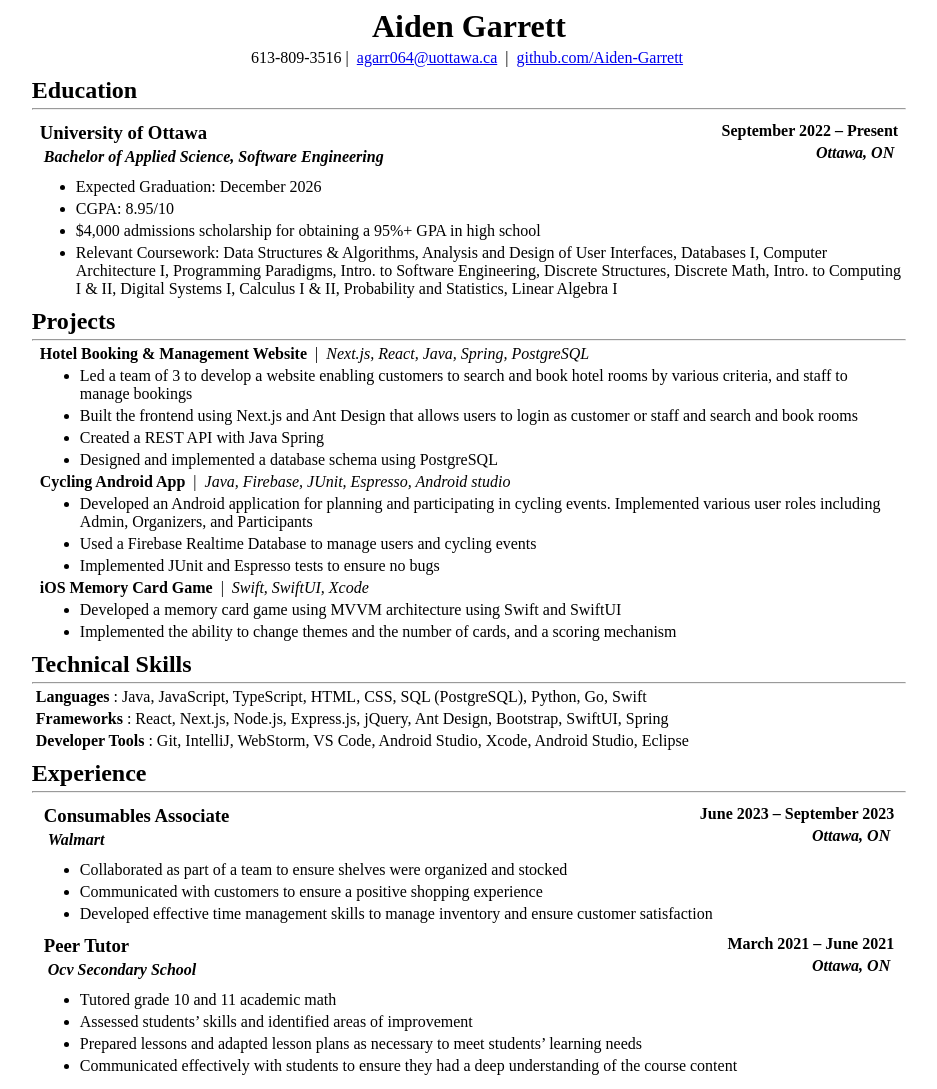
After one commit to farse028/portfolio, a PHP site: page /resume/aiden-resume.html in a window 1280 px wide. The commit adds this page. Shown: the whole page, without its empty margins (171-1108 px from the left). Run offline with PHP 8.4, Linux system fonts and the light colour scheme.

Commit message:
added resume

```diff
--- a/public/index.html
+++ b/public/index.html
@@ -34,7 +34,7 @@
 <div id="resume-section">
     <h2>Resume</h2>
     <div class="resumes">
-        <a href="" class="resume">
+        <a href="resume/aiden-resume.html" class="resume">
             <img src="" alt="screenshot of resume">
             Aiden Resume
         </a>
--- /dev/null
+++ b/public/resume/aiden-resume.css
@@ -0,0 +1,26 @@
+#contact-info {
+    text-align: center;
+}
+
+
+* {
+    margin: 4px;
+}
+
+body {
+    margin-left: 15%;
+    margin-right: 15%;
+}
+
+.section {
+    margin-bottom: 10px;
+}
+
+.header {
+    display: flex;
+    justify-content: space-between;
+}
+
+.date-location {
+    text-align: right;
+}
--- /dev/null
+++ b/public/resume/aiden-resume.html
@@ -0,0 +1,144 @@
+
+<!doctype html>
+<html lang="en">
+<head>
+    <meta charset="UTF-8">
+    <meta name="viewport"
+          content="width=device-width, user-scalable=no, initial-scale=1.0, maximum-scale=1.0, minimum-scale=1.0">
+    <meta http-equiv="X-UA-Compatible" content="ie=edge">
+    <link rel="stylesheet" href="aiden-resume.css">
+    <title>Resume</title>
+
+</head>
+<body>
+<div id="contact-info" class="section">
+    <h1>Aiden Garrett</h1>
+    <p>613-809-3516 | <a href="mailto::agarr064@uottawa.ca">agarr064@uottawa.ca</a> | <a
+            href="https://github.com/Aiden-Garrett" target="_blank">github.com/Aiden-Garrett</a></p>
+</div>
+<div id="education" class="section">
+    <h2>Education</h2>
+    <hr>
+    <div class="header">
+        <div class="info">
+            <h3>University of Ottawa</h3>
+            <h4><i>Bachelor of Applied Science, Software Engineering</i></h4>
+        </div>
+        <div class="date-location">
+            <h4>September 2022 – Present</h4>
+            <h4><i>Ottawa, ON</i></h4>
+        </div>
+    </div>
+    <ul>
+        <li>Expected Graduation: December 2026</li>
+        <li>CGPA: 8.95/10</li>
+        <li>$4,000 admissions scholarship for obtaining a 95%+ GPA in high school</li>
+        <li>Relevant Coursework: Data Structures & Algorithms, Analysis and Design of User Interfaces, Databases I,
+            Computer Architecture I, Programming Paradigms, Intro. to Software Engineering, Discrete Structures,
+            Discrete Math, Intro. to Computing I & II, Digital Systems I, Calculus I & II, Probability and Statistics,
+            Linear Algebra I
+        </li>
+    </ul>
+</div>
+<div id="projects" class="section">
+    <h2>Projects</h2>
+    <hr>
+    <div class="project">
+        <p><strong>Hotel Booking & Management Website</strong> | <i>Next.js, React, Java, Spring, PostgreSQL</i></p>
+        <ul>
+            <li>
+                Led a team of 3 to develop a website enabling customers to search and book hotel rooms by various
+                criteria, and
+                staff to manage bookings
+            </li>
+            <li>
+                Built the frontend using Next.js and Ant Design that allows users to login as customer or staff and
+                search and book
+                rooms
+            </li>
+            <li>
+                Created a REST API with Java Spring
+            </li>
+            <li>
+                Designed and implemented a database schema using PostgreSQL
+            </li>
+        </ul>
+    </div>
+    <div class="project">
+        <p><strong>Cycling Android App</strong> | <i>Java, Firebase, JUnit, Espresso, Android studio</i></p>
+        <ul>
+            <li>
+                Developed an Android application for planning and participating in cycling events. Implemented various
+                user roles
+                including Admin, Organizers, and Participants
+            </li>
+            <li>
+                Used a Firebase Realtime Database to manage users and cycling events
+            </li>
+            <li>
+                Implemented JUnit and Espresso tests to ensure no bugs
+            </li>
+        </ul>
+    </div>
+    <div class="project">
+        <p><strong>iOS Memory Card Game</strong> | <i>Swift, SwiftUI, Xcode</i></p>
+        <ul>
+            <li>
+                Developed a memory card game using MVVM architecture using Swift and SwiftUI
+            </li>
+            <li>
+                Implemented the ability to change themes and the number of cards, and a scoring mechanism
+            </li>
+        </ul>
+    </div>
+</div>
+<div id="skills" class="section">
+    <h2>Technical Skills</h2>
+    <hr>
+    <p><strong>Languages</strong>: Java, JavaScript, TypeScript, HTML, CSS, SQL (PostgreSQL), Python, Go, Swift</p>
+    <p><strong>Frameworks</strong>: React, Next.js, Node.js, Express.js, jQuery, Ant Design, Bootstrap, SwiftUI, Spring
+    </p>
+    <p><strong>Developer Tools</strong>: Git, IntelliJ, WebStorm, VS Code, Android Studio, Xcode, Android Studio,
+        Eclipse</p>
+</div>
+<div id="experience" class="section">
+    <h2>Experience</h2>
+    <hr>
+    <div class="exp">
+        <div class="header">
+            <div class="info">
+                <h3>Consumables Associate</h3>
+                <h4><i>Walmart</i></h4>
+            </div>
+            <div class="date-location">
+                <h4>June 2023 – September 2023</h4>
+                <h4><i>Ottawa, ON</i></h4>
+            </div>
+        </div>
+        <ul>
+            <li>Collaborated as part of a team to ensure shelves were organized and stocked</li>
+            <li>Communicated with customers to ensure a positive shopping experience</li>
+            <li>Developed effective time management skills to manage inventory and ensure customer satisfaction</li>
+        </ul>
+    </div>
+    <div class="exp">
+        <div class="header">
+            <div class="info">
+                <h3>Peer Tutor</h3>
+                <h4><i>Ocv Secondary School</i></h4>
+            </div>
+            <div class="date-location">
+                <h4>March 2021 – June 2021</h4>
+                <h4><i>Ottawa, ON</i></h4>
+            </div>
+        </div>
+        <ul>
+            <li>Tutored grade 10 and 11 academic math</li>
+            <li>Assessed students’ skills and identified areas of improvement</li>
+            <li>Prepared lessons and adapted lesson plans as necessary to meet students’ learning needs</li>
+            <li>Communicated effectively with students to ensure they had a deep understanding of the course content</li>
+        </ul>
+    </div>
+</div>
+</body>
+</html>
--- a/public/styles.css
+++ b/public/styles.css
@@ -1,3 +1,6 @@
+. {
+    font-family: Arial, Helvetica, sans-serif;
+}
 
 .resumes {
     display: flex;
@@ -26,5 +29,5 @@
 }
 
 .resume:hover {
-    border: 5px solid #4B9CD3;
+    border: 5px solid #7BAFD4;
 }
```
